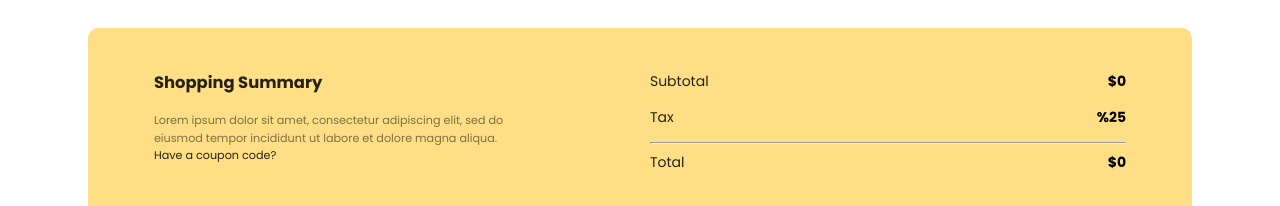
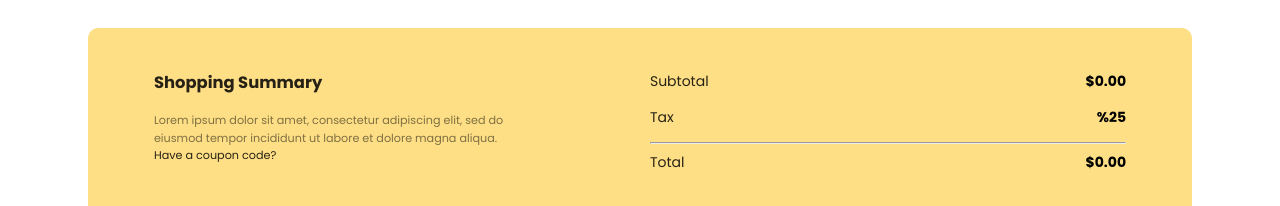
Before and after one commit to GSG-G11/Tashteeb, a React (Create React App) app in the folder client/: page /cart in a window 1280 px wide. Shown: the part 286-492 px from the top of the page. Built offline with nearby package versions, Linux system fonts and the light colour scheme; no server answers.

Commit message:
fix: fix total and subtotal price and used tofixed 2

```diff
--- a/client/src/Component/ShoppingSummary/index.jsx
+++ b/client/src/Component/ShoppingSummary/index.jsx
@@ -59,6 +59,9 @@ function ShoppingSummary() {
       modal.confirm(confirmCheckout);
     }
   };
+  const emptyCart = () => {
+    setCart([]);
+  };
 
   return (
     <ReachableContext.Provider value="Light">
@@ -80,7 +83,7 @@ function ShoppingSummary() {
         <div className="buy">
           <div className="subtotal">
             <span>Subtotal</span>
-            <span className="num">${totalPrice}</span>
+            <span className="num">${totalPrice.toFixed(2)}</span>
           </div>
           <div className="tax">
             <span>Tax</span>
@@ -89,9 +92,17 @@ function ShoppingSummary() {
           <hr />
           <div className="total">
             <span>Total</span>
-            <span className="num">${totalPrice * 1.25}</span>
+            <span className="num">${(totalPrice * 1.25).toFixed(2)}</span>
           </div>
-          <button type="button" onClick={() => checkout()} className="checkout-btn">CHECKOUT</button>
+          <button
+            type="button"
+            onClick={() => {
+              emptyCart();
+              checkout();
+            }}
+            className="checkout-btn"
+          >CHECKOUT
+          </button>
           <span className="confirm">Confirm Shopping</span>
         </div>
 
```
